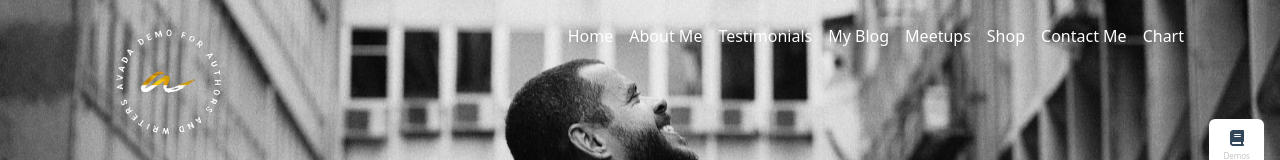
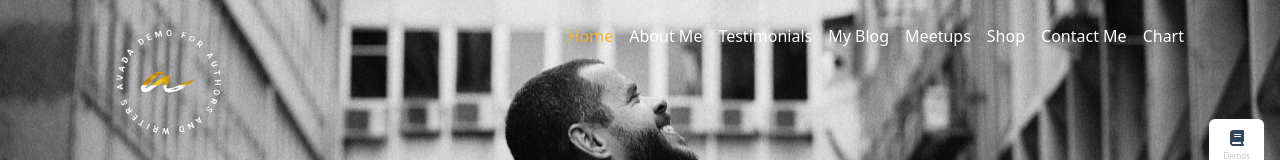
Before and after one commit to DomenicoDeSalvo/proj-html-vuejs, a Vue app: page / in a window 1280 px wide. In both pictures the pointer is over the element "Home". Shown: the top 160 px of the page. Built offline with nearby package versions, Linux system fonts and the light colour scheme.

Commit message:
Added hover effect on navbar in header

```diff
--- a/src/components/AppHeader.vue
+++ b/src/components/AppHeader.vue
@@ -73,6 +73,9 @@
 
     li span{
         cursor: pointer;
+        &:hover{
+            color: $brand_yellow;
+        }
     }
 
 </style>
```
